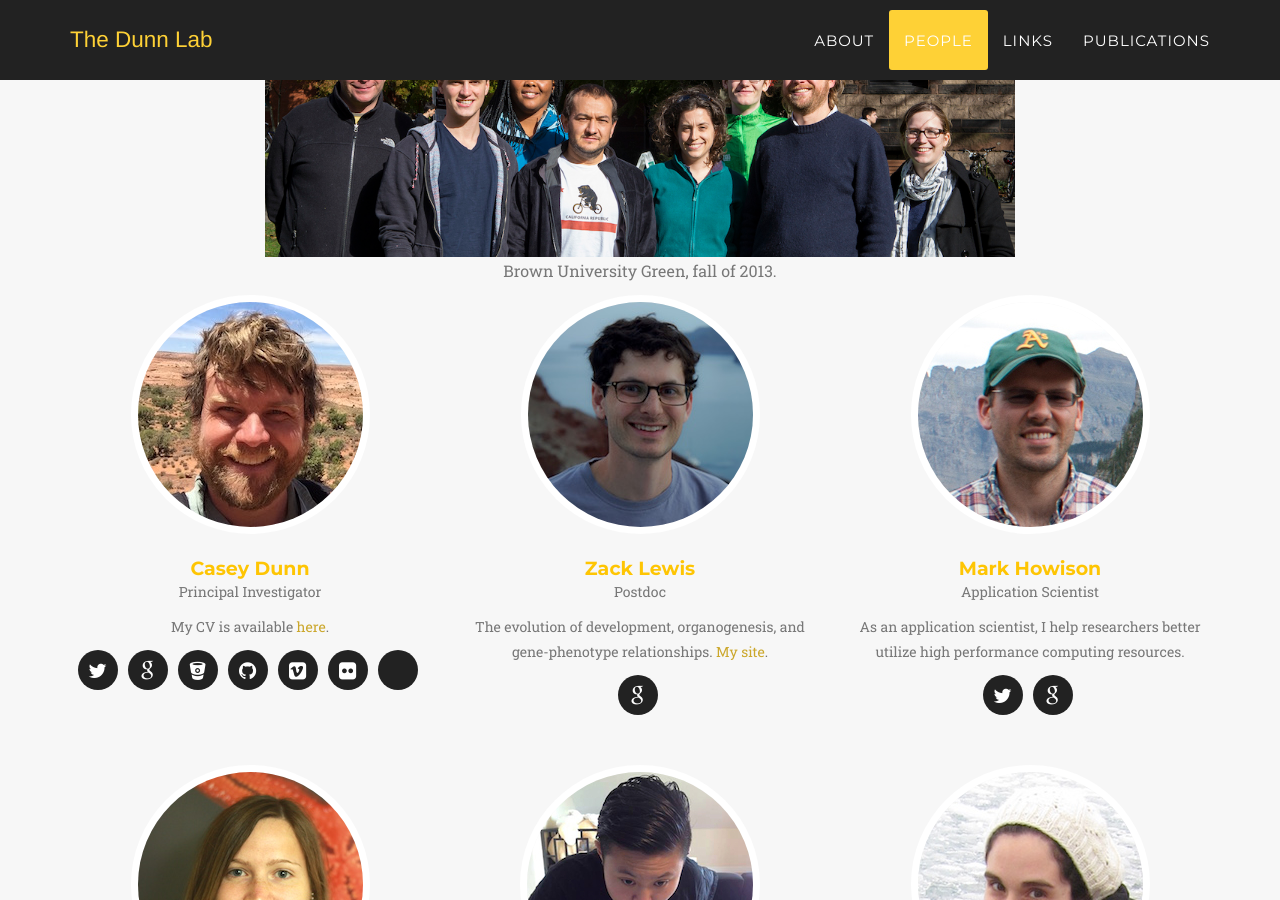
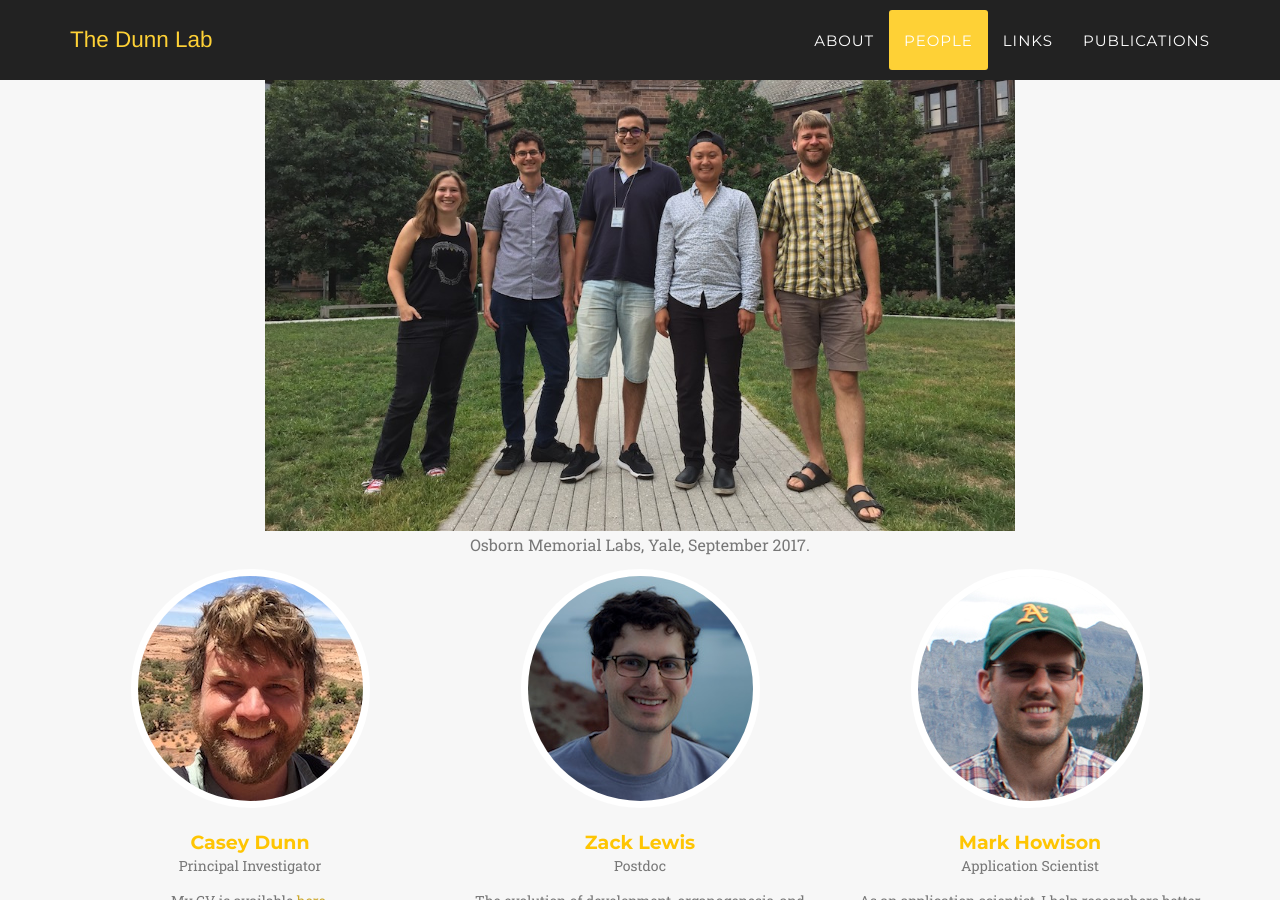
Before and after one commit to caseywdunn/caseywdunn.github.io, a Jekyll site: the page built from index.html, in a window 1280 px wide and 900 px high, scrolled down 3587 px. Built offline with Jekyll 4.4.1, drawn with Linux system fonts in a browser that asks for light colours; some web fonts are replaced.

Commit message:
updated lab image

```diff
--- a/_includes/team.html
+++ b/_includes/team.html
@@ -11,7 +11,7 @@
             <div class="row">
                 <div class="col-lg-8 col-lg-offset-2 text-center">
                 	<img src="img/lab.jpg" style="max-width: 100%"/>
-                    <p class="large text-muted">Brown University Green, fall of 2013.</p>
+                    <p class="large text-muted">Osborn Memorial Labs, Yale, September 2017.</p>
                 </div>
             </div>
 
```
Also changed, not shown: img/lab.jpg, img/lab_2013.jpg (added).
